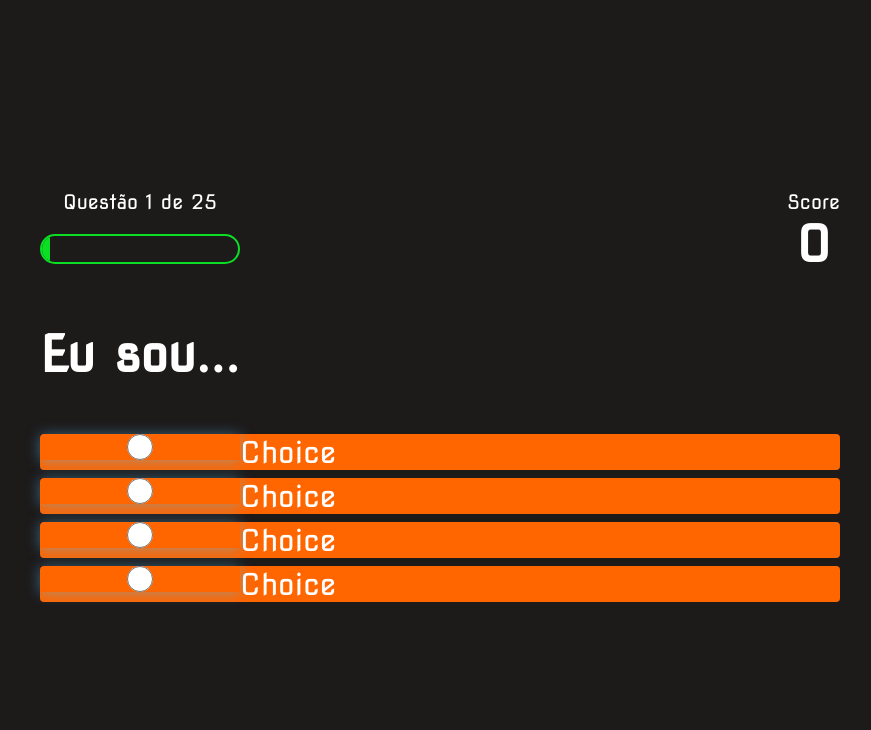
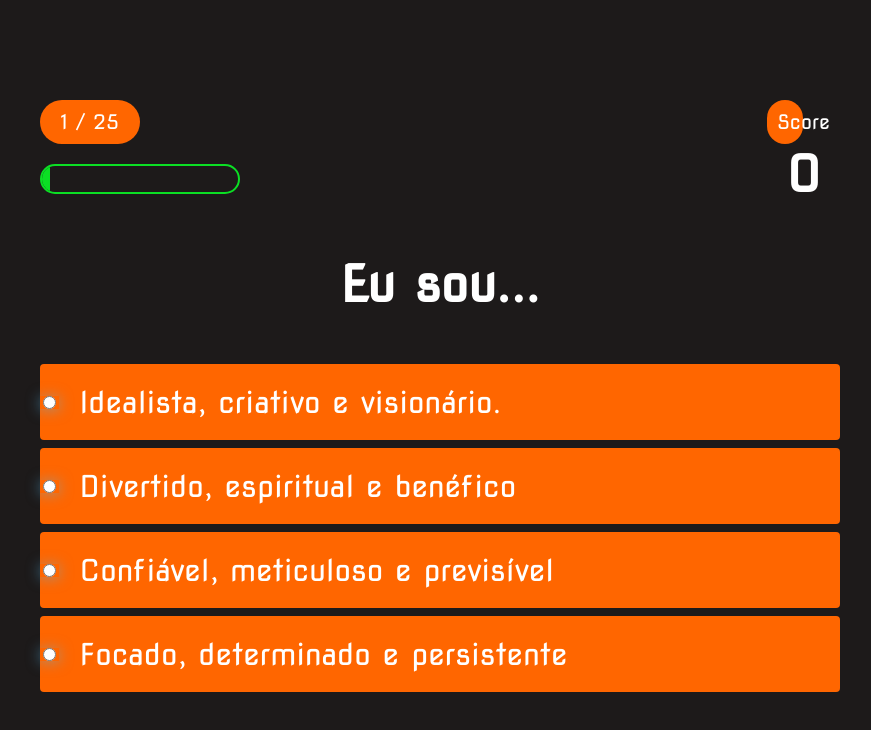
Before and after one commit to carlosdamaia/quiz-js, a plain HTML site: page game.html in a window 1280 px wide. Shown: the whole page, without its empty margins (200-1071 px from the left). Drawn offline with Linux system fonts and the light colour scheme.

Commit message:
Radio buttons, colors and selectors

```diff
--- a/app/js/game.js
+++ b/app/js/game.js
@@ -3,6 +3,10 @@ const choices = Array.from(document.querySelectorAll('.choice-text')); // Array
 const progressText = document.querySelector('#progressText');
 const scoreText = document.querySelector('#score');
 const progressBarFull = document.querySelector('#progressBarFull');
+const opcao1 = document.querySelector('#opcao-1');
+const opcao2 = document.querySelector('#opcao-2');
+const opcao3 = document.querySelector('#opcao-3');
+const opcao4 = document.querySelector('#opcao-4');
 
 let currentQuestion = {}
 let acceptingAnswers = true
@@ -226,6 +230,12 @@ startGame = () => {
 }
 
 getNewQuestion = () => { // Buscar nova pergunta
+
+    opcao1.checked = false;
+    opcao2.checked = false;
+    opcao3.checked = false;
+    opcao4.checked = false;
+
     if(availableQuestions.length === 0 || questionCounter > MAX_QUESTIONS) {
         localStorage.setItem('mostRecentScore', score) // Adiciona a pontuação para armazenamento
 
@@ -234,8 +244,9 @@ getNewQuestion = () => { // Buscar nova pergunta
 
     // Adiciona +1 no contador de perguntas
     // Barra de progresso é preenchida conforme o contador aumenta
+
     questionCounter++
-    progressText.innerText = `Questão ${questionCounter} de ${MAX_QUESTIONS}`
+    progressText.innerText = `${questionCounter} / ${MAX_QUESTIONS}`
     progressBarFull.style.width = `${(questionCounter/MAX_QUESTIONS) * 100}%`
 
     //const questionsIndex = Math.floor(Math.random() * availableQuestions.length)
@@ -255,6 +266,8 @@ getNewQuestion = () => { // Buscar nova pergunta
     if(questionsIndex > 0) {
         questionsIndex++
     }
+
+
 }
 
 
@@ -273,6 +286,8 @@ choices.forEach(choice => {
             incrementScore(SCORE_POINTS)
         }
 
+
+
         //selectedChoice.parentElement.classList.add(classToApply)
 
         setTimeout(() => {
--- a/app/scss/_games.scss
+++ b/app/scss/_games.scss
@@ -1,5 +1,9 @@
 body {
     color: #fff;
+}
+
+#question {
+    text-align: center;
 }
 
 .choice-container {
@@ -10,6 +14,13 @@ body {
     background: #ff6600;
     font-size: 30px;
     min-width: 800px;
+}
+
+.opcao {
+    display: flex;
+    align-self: center;
+    width: 20px;
+    margin: 0;
 }
 
 .choice-container:hover {
@@ -47,6 +58,10 @@ body {
 .hud-prefix {
     text-align: center;
     font-size: 20px;
+    background-color: #ff6600;
+    width: 50%;
+    border-radius: 30px;
+    padding: 10px;
 }
 
 .hud-main-text {
--- a/game.html
+++ b/game.html
@@ -36,24 +36,24 @@
                     <!--<p class="choice-prefix">A</p>
                     <p class="choice-text" data-number="1">Choice</p>
                     -->
-                    <input type="radio">
-                    <label>Choice</label>
+                    <input class="opcao" type="radio" id="opcao-1">
+                    <label class="choice-text" data-number="1" for="opcao-1">Choice</label>
                 </div>
                 <div class="choice-container">
                     <!--
                     <p class="choice-prefix">B</p>
                     <p class="choice-text" data-number="2">Choice</p>
                     -->
-                    <input type="radio">
-                    <label>Choice</label>
+                    <input class="opcao" type="radio" id="opcao-2">
+                    <label class="choice-text" data-number="2" for="opcao-2">Choice</label>
                 </div>
                 <div class="choice-container">
                     <!--
                     <p class="choice-prefix">C</p>
                     <p class="choice-text" data-number="3">Choice</p>
                     -->
-                    <input type="radio">
-                    <label>Choice</label>
+                    <input class="opcao" type="radio" id="opcao-3">
+                    <label class="choice-text" data-number="3" for="opcao-3">Choice</label>
 
                 </div>
                 <div class="choice-container">
@@ -61,8 +61,8 @@
                     <p class="choice-prefix">D</p>
                     <p class="choice-text" data-number="4">Choice</p>
                     -->
-                    <input type="radio">
-                    <label>Choice</label>
+                    <input class="opcao" type="radio" id="opcao-4">
+                    <label class="choice-text" data-number="4" for="opcao-4">Choice</label>
                 </div>
             <form>
         </div>
```
Also changed, not shown: dist/styles.css, 1 other file.
